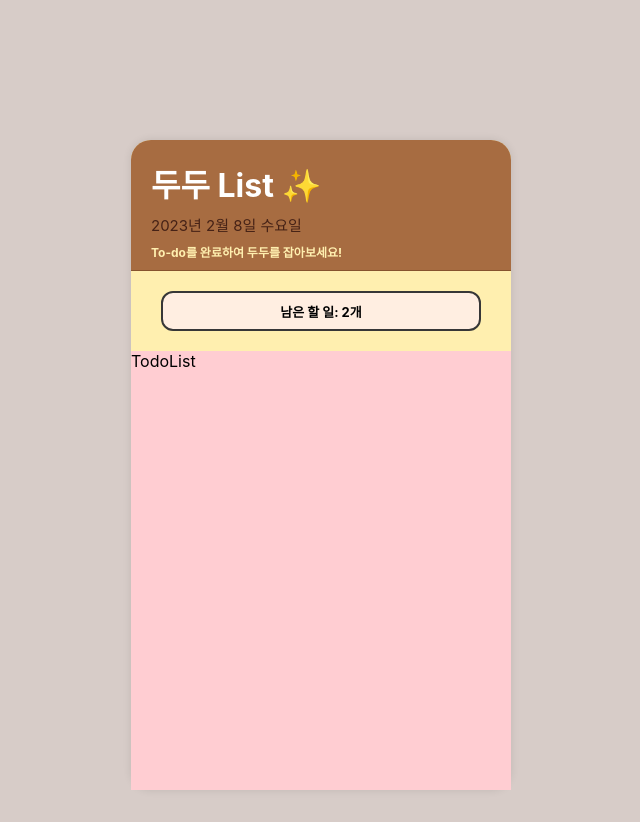
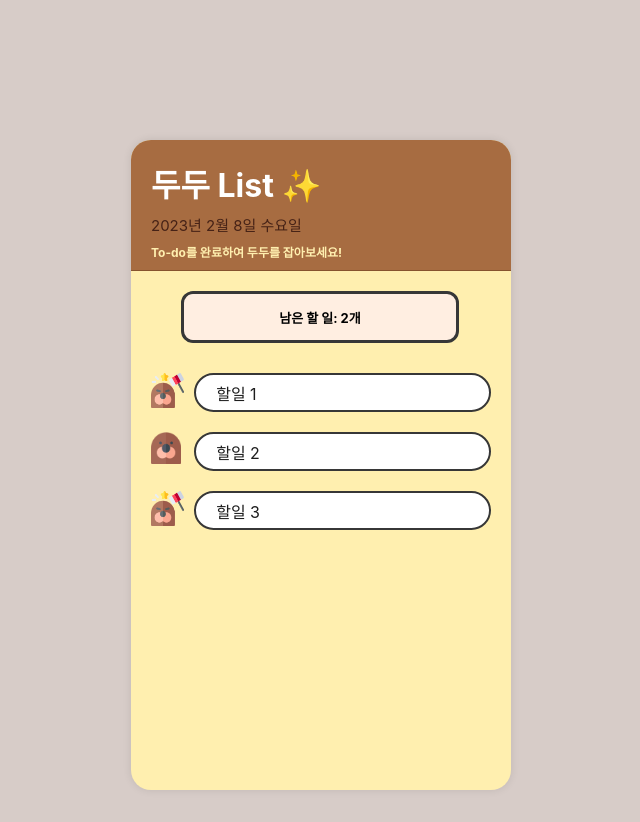
Before and after one commit to YuAhyeon/dodolist, a React (Create React App) app: page / in a window 1280 px wide. Shown: the whole page, without its empty margins (319-959 px from the left). Built offline with nearby package versions, Linux system fonts and the light colour scheme.

Commit message:
🔨 TodoItem

```diff
--- a/src/App.js
+++ b/src/App.js
@@ -1,4 +1,4 @@
-import React from 'react';
+import React, { useState } from 'react';
 import { createGlobalStyle } from 'styled-components';
 import TodoTemplate from './components/TodoTemplate';
 import TodoHead from './components/TodoHead';
@@ -12,13 +12,31 @@
 `;
 
 const App = () => {
+  const [todos, setTodos] = useState([
+    {
+      id: 1,
+      text: '할일 1',
+      checked: true,
+    },
+    {
+      id: 2,
+      text: '할일 2',
+      checked: false,
+    },
+    {
+      id: 3,
+      text: '할일 3',
+      checked: true,
+    },
+  ]);
+
   return (
     <>
       <GlobalStyle />
       <TodoTemplate>
         <TodoHead />
         <TodoTasksLeft />
-        <TodoList />
+        <TodoList todos={todos} />
       </TodoTemplate>
     </>
   );
--- a/src/components/TodoItem.js
+++ b/src/components/TodoItem.js
@@ -0,0 +1,72 @@
+import React, { useState } from 'react';
+import styled from 'styled-components';
+
+const TodoItemBlock = styled.div`
+  display: flex;
+  margin: 10px 10px 20px 10px;
+  color: #1d1d1d;
+
+  .checkBox {
+    width: 35px;
+    height: 35px;
+    margin: 0px 10px;
+  }
+
+  .doneTrue {
+    width: 100%;
+    height: 100%;
+    margin-right: 10px;
+  }
+
+  .doneFalse {
+    width: 90%;
+    height: 90%;
+    margin-right: 10px;
+  }
+
+  .todoText {
+    display: flex;
+    align-items: center;
+    width: 80%;
+    height: 35px;
+    margin-right: 10px;
+    padding-left: 20px;
+    background-color: white;
+    border-radius: 25px;
+    border: solid 2px #373737;
+  }
+`;
+
+const TodoItem = ({ todo }) => {
+  const [checked, setChecked] = useState(todo.checked);
+
+  const handleCheckChange = () => {
+    setChecked(!checked);
+  };
+
+  const { text } = todo;
+  return (
+    <TodoItemBlock>
+      <div className="checkBox">
+        {checked ? (
+          <img
+            className="doneTrue"
+            alt="doneTrue"
+            src="/images/doneTrue.png"
+            onClick={handleCheckChange}
+          />
+        ) : (
+          <img
+            className="doneFalse"
+            alt="doneFalse"
+            src="/images/basics_DODO.png"
+            onClick={handleCheckChange}
+          />
+        )}
+      </div>
+      <div className="todoText">{text}</div>
+    </TodoItemBlock>
+  );
+};
+
+export default TodoItem;
--- a/src/components/TodoList.js
+++ b/src/components/TodoList.js
@@ -1,14 +1,23 @@
 import React from 'react';
 import styled from 'styled-components';
+import TodoItem from './TodoItem';
 
 const TodoListBlock = styled.div`
   flex: 1;
-  background-color: #ffcdd2;
+  /* background-color: #ffcdd2; */
   overflow-y: auto;
 `;
 
-const TodoList = () => {
-  return <TodoListBlock>TodoList</TodoListBlock>;
+const TodoList = ({ todos }) => {
+  return (
+    <TodoListBlock>
+      <dib>
+        {todos.map((todo) => (
+          <TodoItem todo={todo} key={todo.id}></TodoItem>
+        ))}
+      </dib>
+    </TodoListBlock>
+  );
 };
 
 export default TodoList;
--- a/src/components/TodoTasksLeft.js
+++ b/src/components/TodoTasksLeft.js
@@ -2,14 +2,15 @@
 import styled from 'styled-components';
 
 const TodoTasksLeftBlock = styled.div`
-  margin: 20px 30px;
+  margin: 20px 50px;
   padding: 3px;
   border-radius: 12px;
-  border: solid 2px #373737;
+  border: solid 3px #373737;
   font-weight: bolder;
   font-size: 13px;
   background: #ffeee1;
-  height: 30px;
+  height: 40px;
+  width: 70%;
   display: flex;
   justify-content: center;
   align-items: center;
```
Also changed, not shown: src/components/TodoCreate.js (+10 -0 lines), public/images/doneFalse.png (renamed from public/images/Didn't.png), public/images/doneTrue.png (renamed from public/images/Did.png).
